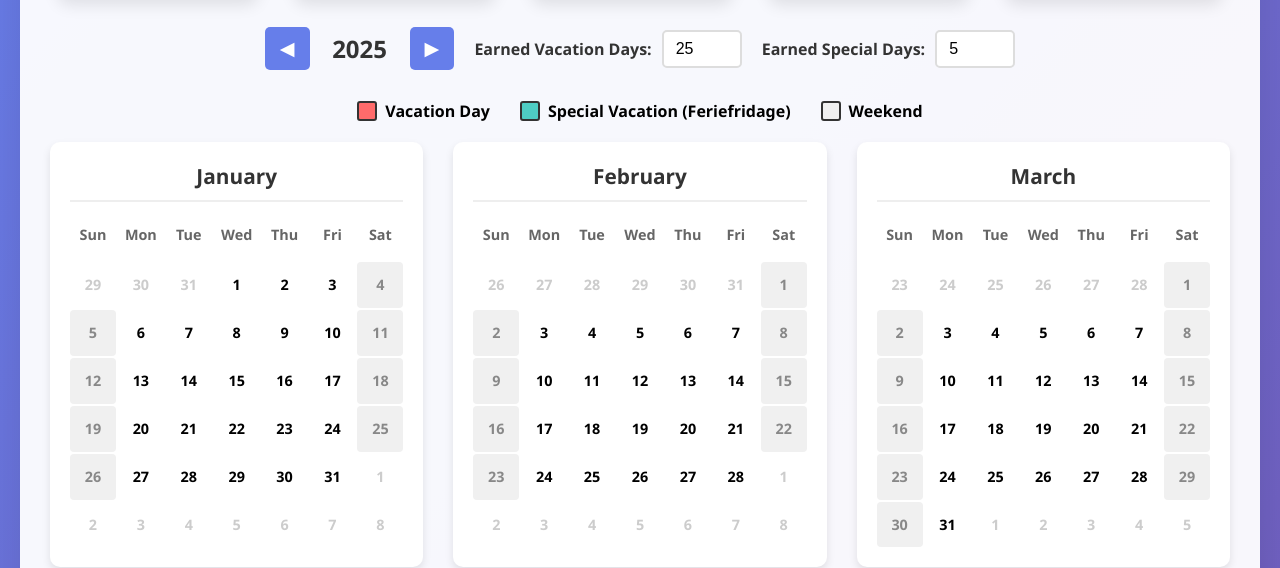
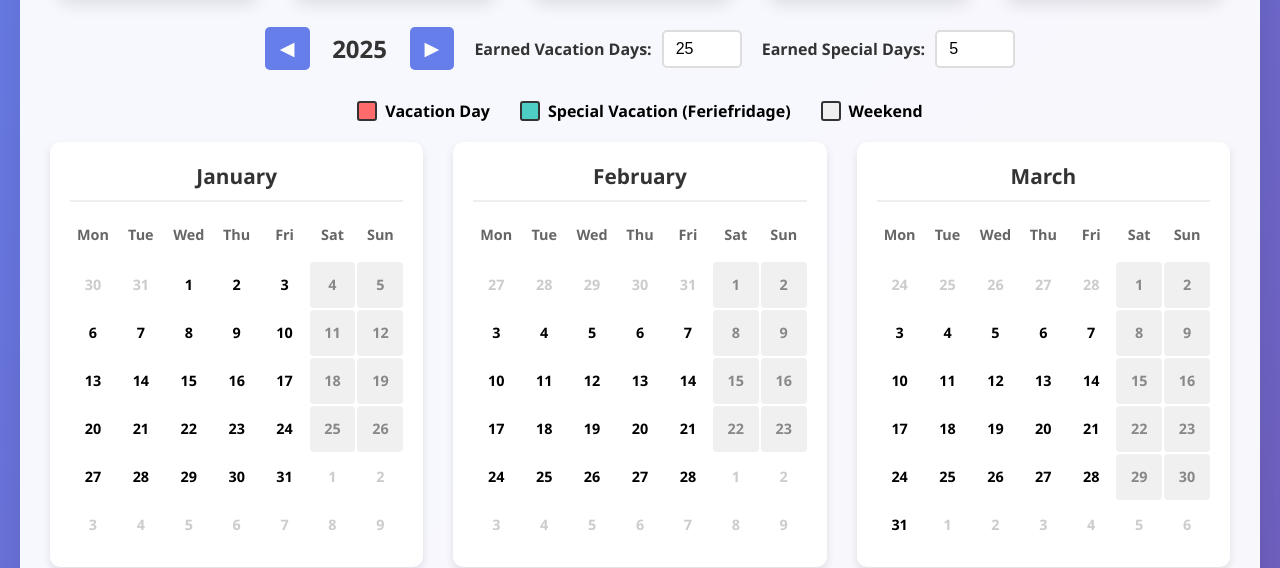
Before and after one commit to thomaslindgaard/VacationCalculator-2, a plain HTML site: page index.html in a window 1280 px wide. Shown: the part 270-838 px from the top of the page. Drawn offline with Linux system fonts and the light colour scheme.

Commit message:
Make Monday the first day of the week

```diff
--- a/index.html
+++ b/index.html
@@ -386,7 +386,7 @@
             "November",
             "December",
           ];
-          this.dayNames = ["Sun", "Mon", "Tue", "Wed", "Thu", "Fri", "Sat"];
+          this.dayNames = ["Mon", "Tue", "Wed", "Thu", "Fri", "Sat", "Sun"];
 
           this.loadData();
           this.generateCalendar();
@@ -459,7 +459,9 @@
           const firstDay = new Date(this.currentYear, month, 1);
           const lastDay = new Date(this.currentYear, month + 1, 0);
           const startDate = new Date(firstDay);
-          startDate.setDate(startDate.getDate() - firstDay.getDay());
+          const dayOfWeek = firstDay.getDay();
+          const mondayOffset = dayOfWeek === 0 ? 6 : dayOfWeek - 1;
+          startDate.setDate(startDate.getDate() - mondayOffset);
 
           for (let i = 0; i < 42; i++) {
             const currentDate = new Date(startDate);
```
